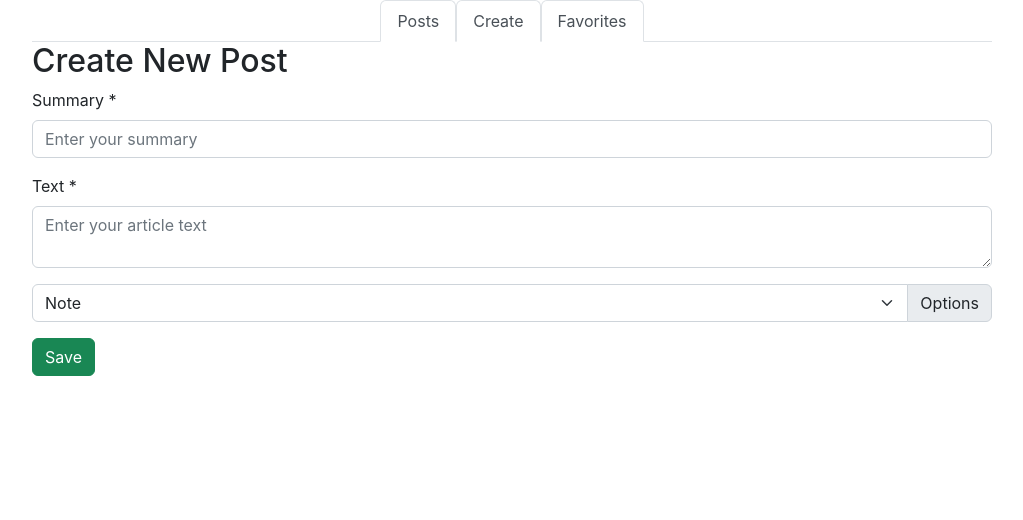
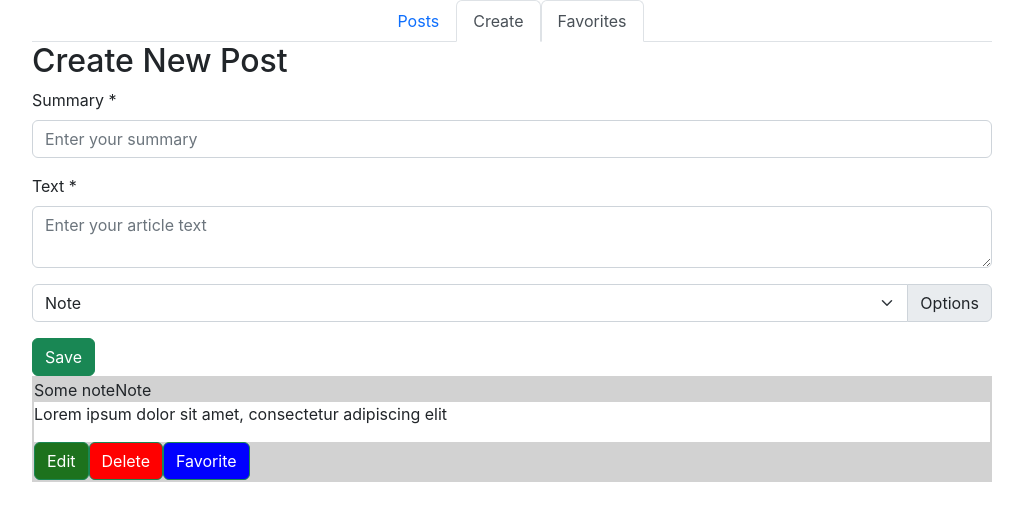
Before and after one commit to Pocu46/my-react-web-blog, a React (Create React App) app: page /create in a window 1280 px wide. Shown: the top 520 px of the page, without its empty margins (128-1151 px from the left). Built offline with nearby package versions, Linux system fonts and the light colour scheme; no server answers.

Commit message:
Post component created

```diff
--- a/src/App.js
+++ b/src/App.js
@@ -2,12 +2,14 @@ import './App.scss';
 import {Home} from "./components/pages/Home/Home";
 import {Article} from "./components/pages/Article/Article";
 import {createBrowserRouter, createRoutesFromElements, Route} from "react-router-dom";
+import PostsList from "./components/pages/PostsList/PostsList";
 
 
 const routeDefenitions = createRoutesFromElements(
   <Route>
     <Route path="/" element={<Home />} />
     <Route path="/create" element={<Article />} />
+    <Route path="/posts" element={<PostsList />} />
   </Route>
 )
 
--- a/src/components/UI/Button/Button.js
+++ b/src/components/UI/Button/Button.js
@@ -1,13 +1,13 @@
 import React from "react";
 
-const Button = props => {
+const Button = ({className, children, type, onClick}) => {
   return (
     <button
-      type={props.type}
-      className={`btn btn-success btn-width ${props.className}`}
-      onClick={props.onClick}
+      type={type}
+      className={`btn btn-success btn-width ${className}`}
+      onClick={onClick}
     >
-      {props.children}
+      {children}
     </button>
   )
 }
--- a/src/components/pages/Article/Article.js
+++ b/src/components/pages/Article/Article.js
@@ -3,6 +3,7 @@ import './Article.scss'
 import {CreatePostComponent} from "../CreatePostComponent/CreatePostComponent";
 import WrapperComponent from "../../UI/WrapperComponent/WrapperComponent";
 import {NavLink} from "react-router-dom";
+import PostsList from "../PostsList/PostsList";
 
 export const Article = () => {
   return(
@@ -10,10 +11,10 @@ export const Article = () => {
 
       <ul className="nav nav-tabs">
         <li className="nav-item">
-          <NavLink className="nav-link">Posts</NavLink>
+          <NavLink className="nav-link" to="/posts">Posts</NavLink>
         </li>
         <li className="nav-item">
-          <NavLink className="nav-link active" aria-current="page">Create</NavLink>
+          <NavLink className="nav-link active" to="/create" aria-current="page">Create</NavLink>
         </li>
         <li className="nav-item">
           <NavLink className="nav-link">Favorites</NavLink>
@@ -21,6 +22,7 @@ export const Article = () => {
       </ul>
 
       <CreatePostComponent />
+      <PostsList />
 
     </WrapperComponent>
   )
--- /dev/null
+++ b/src/components/pages/Post/Post.js
@@ -0,0 +1,43 @@
+import React from "react";
+import WrapperComponent from "../../UI/WrapperComponent/WrapperComponent";
+import Button from "../../UI/Button/Button";
+import './Post.scss'
+
+const Post = ({summary, text, type}) => {
+  return (
+    <WrapperComponent className="post-wrapper">
+      <header className="post-header">
+        {summary}
+        <span>{type || 'Note'}</span>
+      </header>
+
+      <p>{text}</p>
+
+      <footer className="post-footer">
+        <Button
+          className="green"
+          type="button"
+          onClick={() => console.log('Edit')}
+        >
+          Edit
+        </Button>
+        <Button
+          className="red"
+          type="button"
+          onClick={() => console.log('Delete')}
+        >
+          Delete
+        </Button>
+        <Button
+          className="blue"
+          type="button"
+          onClick={() => console.log('Favorite')}
+        >
+          Favorite
+        </Button>
+      </footer>
+    </WrapperComponent>
+)
+}
+
+export default Post;
--- /dev/null
+++ b/src/components/pages/Post/Post.scss
@@ -0,0 +1,23 @@
+.post-wrapper {
+border: 2px solid #d2d2d2;
+
+  .post-header {
+    background: #d2d2d2;
+  }
+
+  .post-footer {
+    background: #d2d2d2;
+
+    .blue {
+      background: blue;
+    }
+
+    .green {
+      background: #1d721d;
+    }
+
+    .red {
+      background: red;
+    }
+  }
+}
--- /dev/null
+++ b/src/components/pages/PostsList/PostsList.js
@@ -0,0 +1,17 @@
+import React from "react";
+import WrapperComponent from "../../UI/WrapperComponent/WrapperComponent";
+import Post from "../Post/Post";
+
+const PostsList = () => {
+  return(
+    <WrapperComponent>
+      <Post
+        summary="Some note"
+        text="Lorem ipsum dolor sit amet, consectetur adipiscing elit"
+        type="Note"
+      />
+    </WrapperComponent>
+  )
+}
+
+export default PostsList;
```
Also changed, not shown: src/components/UI/Button/Button.scss (+12 -0 lines).
